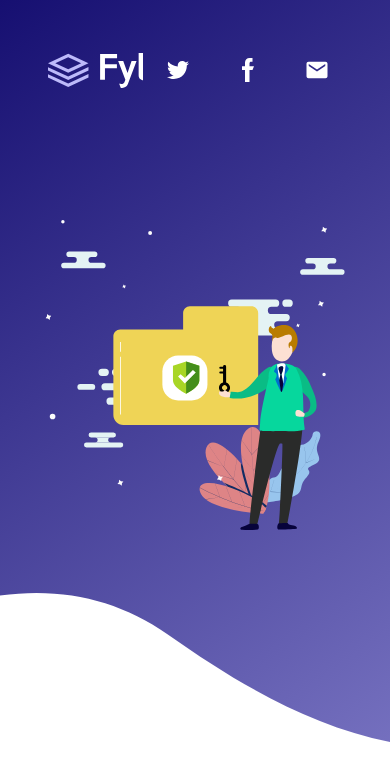
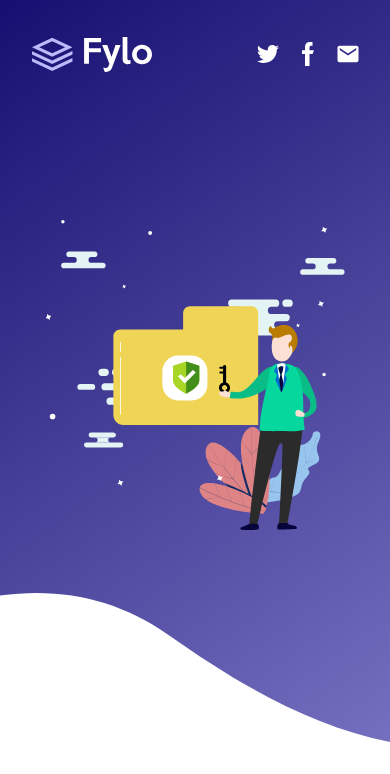
Before and after one commit to pablowbk/fementor-challenges, a website: page fylo-landing-page-227273-master/index.html in a window 390 px wide. Shown: the top 774 px of the page. Drawn offline with nearby package versions, Linux system fonts and the light colour scheme.

Commit message:
update media query

```diff
--- a/fylo-landing-page-227273-master/css/main.css
+++ b/fylo-landing-page-227273-master/css/main.css
@@ -240,21 +240,25 @@ footer {
     top: 0;
     right: 0;
     left: 0;
-    padding: 3em;
+    padding: 2em;
   }
 
   .top-bar__logo__text, .icon__svg {
     fill: #fff;
   }
 
+  .icon {
+    padding: 10px 0;
+  }
+
   .icon a {
     height: 24px;
     width: 24px;
-    margin: 0 .8em;
+    margin: 0 .5em;
   }
 
   .main {
-    padding: 0 3em;
+    padding: 0 2em;
   }
 
   .center p {
@@ -283,6 +287,6 @@ footer {
 
   .privacy {
     align-self: end;
-    margin-bottom: 3em;
+    margin: 3em 0 2em;
   }
 }
```
